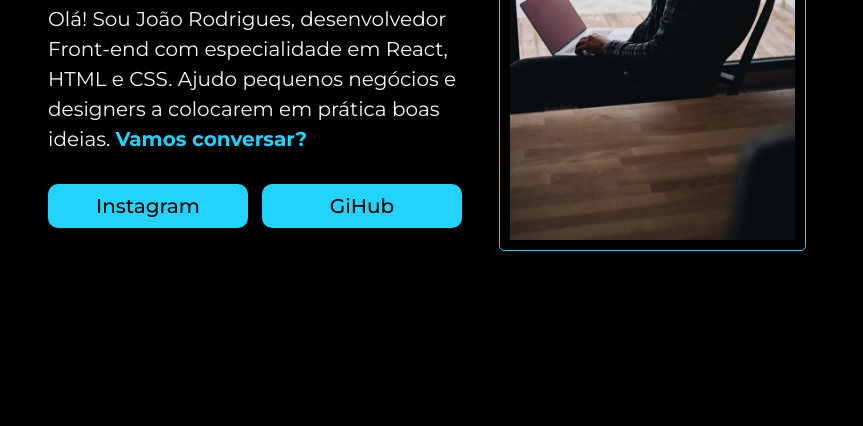
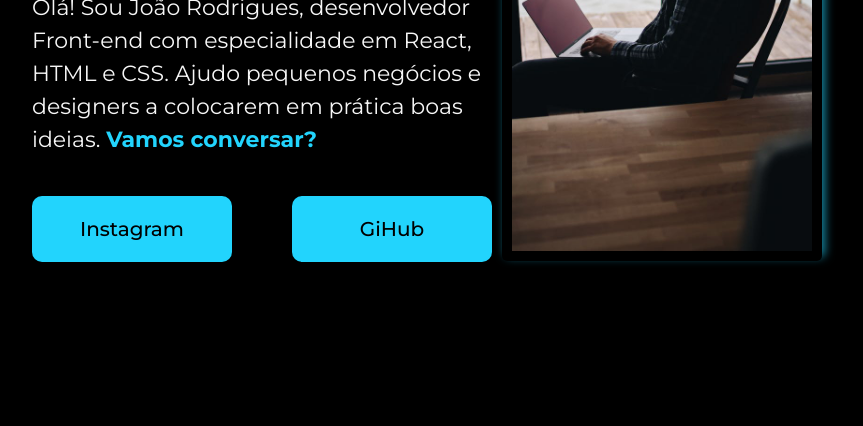
Before and after one commit to robsso/portfolio, a plain HTML site: page index.html in a window 1280 px wide. Shown: the part 374-800 px from the top of the page, without its empty margins (208-1071 px from the left). Drawn offline with nearby package versions, Linux system fonts and the light colour scheme.

Commit message:
atualização layout

```diff
--- a/css/styles.css
+++ b/css/styles.css
@@ -31,12 +31,16 @@ body {
     display: flex;
     align-items: center;
     justify-content: space-between;
-    width: 60%;
+    width: 800px;
+}
+.container-conteudo {
+    display: flex;
+    flex-direction: column;
+    gap: 40px;
 }
 /*main titulo*/
 h1 {
     font: normal bold 32px 'Krona One', serif;
-    margin-bottom: 20px;
 }
 /*textos que precisam de um destaque*/
 .texto-destaque {
@@ -44,23 +48,25 @@ h1 {
 }
 /*Paragrafo*/
 p {
-    font: 20px/1.5em "Montserrat", serif;
+    font: 22px/1.5em "Montserrat", serif;
     color: var(--cor-secundaria);
-    margin-bottom: 30px;
 }
 /*links*/
+.container-links {
+    display: flex;
+    justify-content: space-between;
+}
 a {
     font: 500 20px "Montserrat", serif;
     background-color: var(--cor-terciaria);
     color: var(--cor-primaria);
     text-decoration: none;
     text-align: center;
-    padding: 10px;
+    padding: 21px 0;
     border-radius: 10px;
     cursor: pointer;
     display: inline-block;
     width: 200px;
-    margin-right: 10px;
     transition: 0.8s;
 }
 a:hover {
@@ -69,14 +75,16 @@ a:hover {
     color: var(--cor-secundaria);
 }
 
+
 /*imagem*/
 img {
     width: 40%;
-    border: 1px solid var(--cor-terciaria);
+    /*border: 1px solid var(--cor-terciaria);*/
+    box-shadow: 3px -4px 10px #22d5fda1;
     padding: 10px;
     margin: 10px;
     border-radius: 5px;
 }
 img:hover {
-    border: solid var(--cor-secundaria);
+    border: 1px solid var(--cor-secundaria);
 }
--- a/index.html
+++ b/index.html
@@ -8,11 +8,13 @@
 </head>
 <body>
     <main class="container-principal">
-        <section>
+        <section class="container-conteudo">
             <h1>Eleve seu negócio digital a outro nível <strong class="texto-destaque">com um Front-end de qualidade!</strong></h1>
             <p>Olá! Sou João Rodrigues, desenvolvedor Front-end com especialidade em React, HTML e CSS. Ajudo pequenos negócios e designers a colocarem em prática boas ideias. <strong class="texto-destaque">Vamos conversar?</strong></p>
-            <a href="#">Instagram</a>
-            <a href="https://github.com/robsso" target="_blank" rel="external">GiHub</a>
+            <div class="container-links">
+                <a href="#">Instagram</a>
+                <a href="https://github.com/robsso" target="_blank" rel="external">GiHub</a>
+            </div>
         </section>
         <img src="img/joao.jpg" alt="Foto do joão programando.">
     </main>
```
